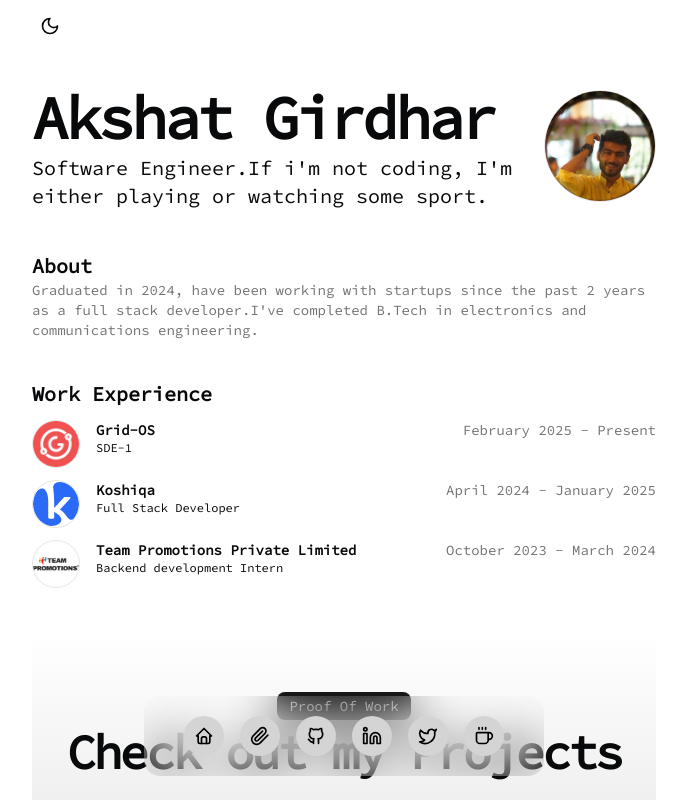
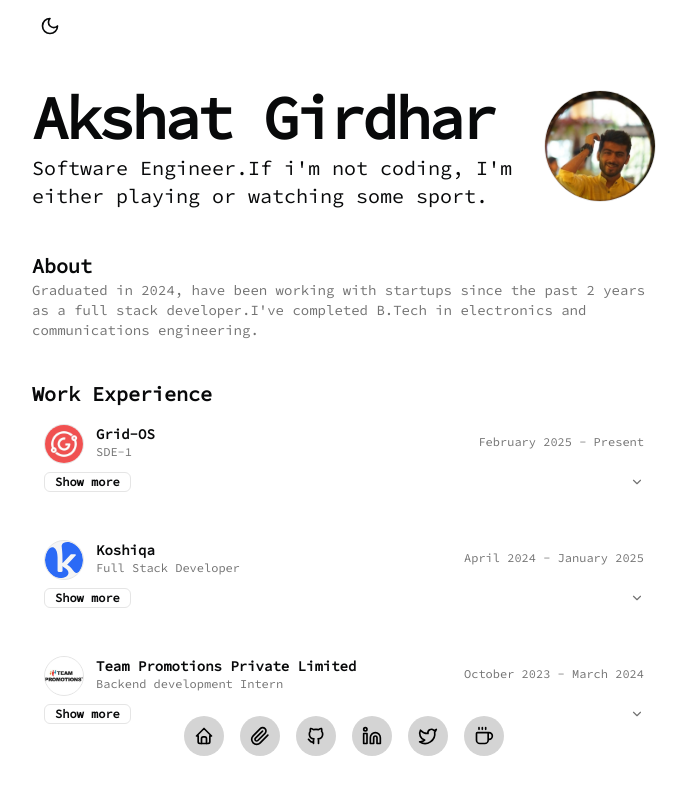
Before and after one commit to akshatg5/AkshatGirdhar-portfolio, a Next.js app: page / in a window 1280 px wide. Shown: the top 800 px of the page, without its empty margins (296-983 px from the left). Built offline with nearby package versions, Linux system fonts and the light colour scheme.

Commit message:
1. Show more key for more clarity that their is content to be seen. 2. Minor UI.

```diff
--- a/src/app/page.tsx
+++ b/src/app/page.tsx
@@ -52,7 +52,7 @@ export default function Page() {
         </BlurFade>
       </section>
       <section id="work">
-        <div className="flex min-h-0 flex-col gap-y-3">
+        <div className="flex min-h-0 flex-col gap-y-1">
           <BlurFade delay={BLUR_FADE_DELAY * 5}>
             <h2 className="text-xl font-bold">Work Experience</h2>
           </BlurFade>
--- a/src/components/resume-card.tsx
+++ b/src/components/resume-card.tsx
@@ -1,24 +1,25 @@
-"use client";
+"use client"
 
-import { Avatar, AvatarFallback, AvatarImage } from "@/components/ui/avatar";
-import { Badge } from "@/components/ui/badge";
-import { Card, CardHeader } from "@/components/ui/card";
-import { cn } from "@/lib/utils";
-import { motion } from "framer-motion";
-import { ChevronRightIcon } from "lucide-react";
-import Link from "next/link";
-import React from "react";
+import { Avatar, AvatarFallback, AvatarImage } from "@/components/ui/avatar"
+import { Badge } from "@/components/ui/badge"
+import { Card } from "@/components/ui/card"
+import { cn } from "@/lib/utils"
+import { motion } from "framer-motion"
+import { ChevronDownIcon } from 'lucide-react'
+import Link from "next/link"
+import React from "react"
 
 interface ResumeCardProps {
-  logoUrl: string;
-  altText: string;
-  title: string;
-  subtitle?: string;
-  href?: string;
-  badges?: readonly string[];
-  period: string;
-  description?: string | string[];
+  logoUrl: string
+  altText: string
+  title: string
+  subtitle?: string
+  href?: string
+  badges?: readonly string[]
+  period: string
+  description?: string | string[]
 }
+
 export const ResumeCard = ({
   logoUrl,
   altText,
@@ -29,64 +30,69 @@ export const ResumeCard = ({
   period,
   description,
 }: ResumeCardProps) => {
-  const [isExpanded, setIsExpanded] = React.useState(false);
+  const [isExpanded, setIsExpanded] = React.useState(false)
 
-  const handleClick = (e: React.MouseEvent<HTMLAnchorElement, MouseEvent>) => {
+  const handleClick = (e: React.MouseEvent<HTMLDivElement, MouseEvent>) => {
     if (description) {
-      e.preventDefault();
-      setIsExpanded(!isExpanded);
+      e.preventDefault()
+      setIsExpanded(!isExpanded)
     }
-  };
+  }
 
   return (
-    <Link
-      href={href || "#"}
-      className="block cursor-pointer"
-      onClick={handleClick}
-    >
-      <Card className="flex">
-        <div className="flex-none">
-          <Avatar className="border size-12 m-auto bg-muted-background dark:bg-foreground">
-            <AvatarImage
-              src={logoUrl}
-              alt={altText}
-              className="object-contain"
-            />
-            <AvatarFallback>{altText[0]}</AvatarFallback>
+    <Card className="overflow-hidden transition-all duration-200 hover:shadow-md dark:hover:bg-gray-500/10 mb-3">
+      <div className="p-2.5 sm:p-3">
+        <div className="flex items-start">
+          {/* Logo */}
+          <Avatar className="h-10 w-10 border bg-muted dark:bg-muted/20 flex-shrink-0">
+            <AvatarImage src={logoUrl || "/placeholder.svg"} alt={altText} className="object-contain" />
+            <AvatarFallback className="text-xs">{altText[0]}</AvatarFallback>
           </Avatar>
+
+          {/* Content */}
+          <div className="ml-3 flex-grow">
+            <div className="flex flex-col sm:flex-row sm:items-center justify-between w-full">
+              <div className="flex-1 min-w-0 pr-2">
+                <h3 className="font-semibold text-sm truncate">{title}</h3>
+                {subtitle && <p className="text-xs text-muted-foreground truncate">{subtitle}</p>}
               </div>
-        <div className="flex-grow ml-4 items-center flex-col group">
-          <CardHeader>
-            <div className="flex items-center justify-between gap-x-2 text-base">
-              <h3 className="inline-flex items-center justify-center font-semibold leading-none text-xs sm:text-sm">
-                {title}
-                {badges && (
-                  <span className="inline-flex gap-x-1">
+              <div className="text-xs tabular-nums text-muted-foreground whitespace-nowrap flex-shrink-0 mt-0.5 sm:mt-0">
+                {period}
+              </div>
+            </div>
+
+            {badges && badges.length > 0 && (
+              <div className="flex flex-wrap gap-1 mt-1.5">
                 {badges.map((badge, index) => (
-                      <Badge
-                        variant="secondary"
-                        className="align-middle text-xs"
-                        key={index}
-                      >
+                  <Badge variant="secondary" className="text-xs font-normal py-0 px-1.5" key={index}>
                     {badge}
                   </Badge>
                 ))}
-                  </span>
+              </div>
             )}
-                <ChevronRightIcon
+
+            {href && !description && (
+              <Link href={href} className="text-xs text-primary hover:underline mt-1.5 inline-block">
+                View details
+              </Link>
+            )}
+          </div>
+        </div>
+
+        {description && (
+          <div onClick={handleClick} className="mt-2 cursor-pointer">
+            <div className="flex items-center justify-between">
+              <Badge variant="outline" className="text-xs cursor-pointer py-0 h-5">
+                {isExpanded ? "Show less" : "Show more"}
+              </Badge>
+              <ChevronDownIcon
                 className={cn(
-                    "size-4 translate-x-0 transform opacity-0 transition-all duration-300 ease-out group-hover:translate-x-1 group-hover:opacity-100",
-                    isExpanded ? "rotate-90" : "rotate-0"
+                  "h-3.5 w-3.5 text-muted-foreground transition-transform duration-200",
+                  isExpanded && "rotate-180",
                 )}
               />
-              </h3>
-              <div className="text-xs sm:text-sm tabular-nums text-muted-foreground text-right">
-                {period}
             </div>
-            </div>
-            {subtitle && <div className="font-sans text-xs">{subtitle}</div>}
-          </CardHeader>
-            {description && (
+
             <motion.div
               initial={{ opacity: 0, height: 0 }}
               animate={{
@@ -94,24 +100,32 @@ export const ResumeCard = ({
                 height: isExpanded ? "auto" : 0,
               }}
               transition={{
-              duration: 0.7,
+                duration: 0.3,
                 ease: [0.16, 1, 0.3, 1],
               }}
-              className="mt-2 text-xs sm:text-sm"
+              className="mt-2 overflow-hidden"
             >
               {Array.isArray(description) ? (
-              <ul className="list-disc pl-4 space-y-1">
+                <ul className="list-disc pl-4 space-y-0.5 text-xs pb-2">
                   {description.map((point, index) => (
-                <li key={index}>{point}</li>
+                    <li key={index} className="text-xs">
+                      {point}
+                    </li>
                   ))}
                 </ul>
               ) : (
-              <p>{description}</p>
+                <p className="text-xs pb-2">{description}</p>
+              )}
+
+              {href && (
+                <Link href={href} className="text-xs text-primary hover:underline inline-block mb-1">
+                  View details
+                </Link>
               )}
             </motion.div>
+          </div>
         )}
       </div>
     </Card>
-    </Link>
-  );
-};
+  )
+}
```
Lines whose indentation alone changed are shown as unchanged.
